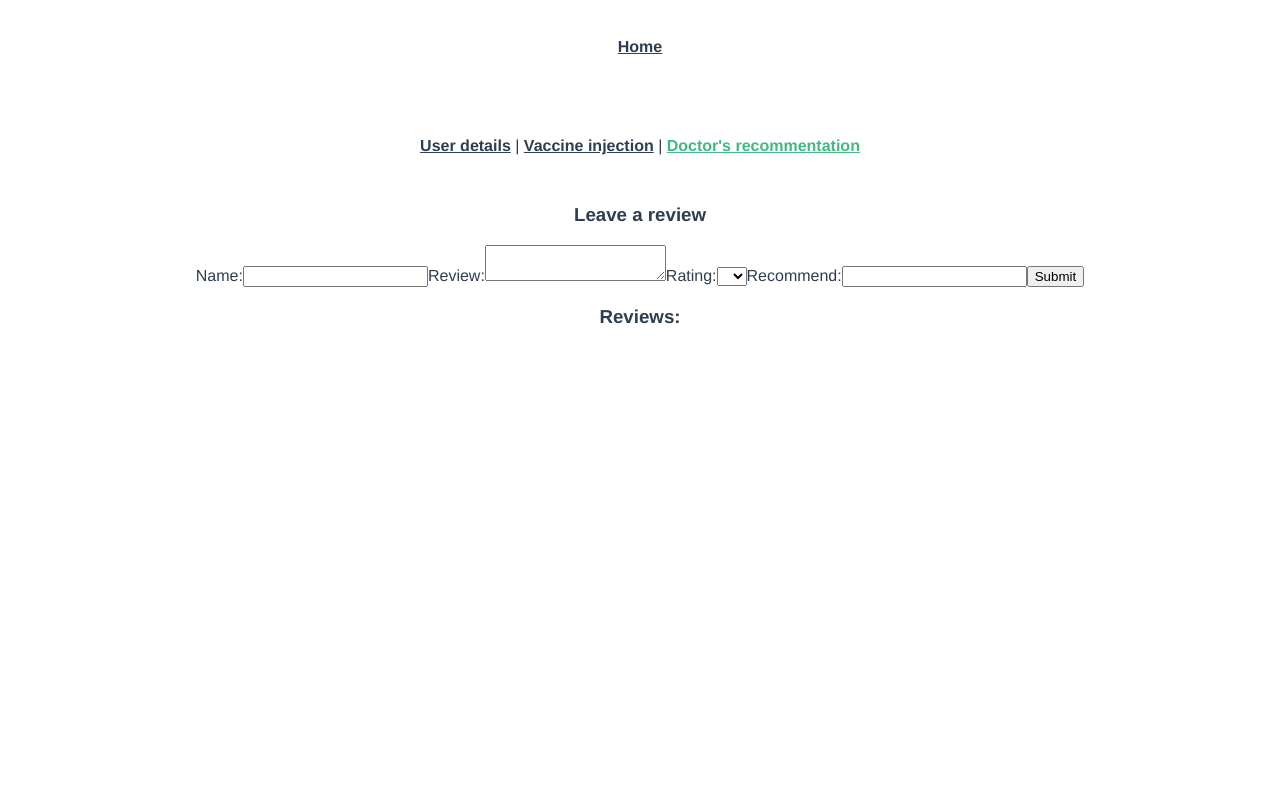
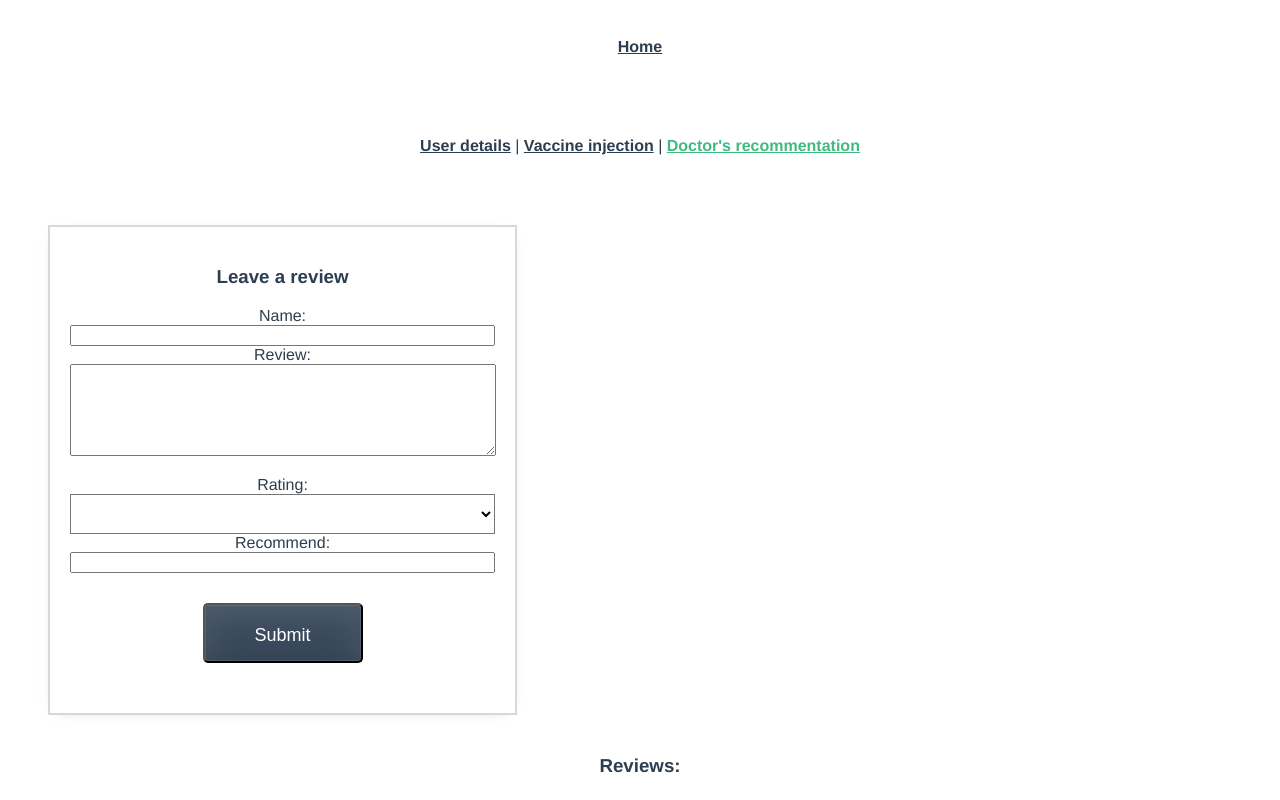
Before and after one commit to MarkWSTWRTNR/S3_SE331_Project_I, a Vue app: page /event/1/edit in a window 1280 px wide. Built offline with nearby package versions, Linux system fonts and the light colour scheme; data requests are answered from the project's data file.

Commit message:
Add style and design platform

```diff
--- a/src/components/ReviewForm.vue
+++ b/src/components/ReviewForm.vue
@@ -59,3 +59,82 @@ export default{
 }
 
 </script>
+
+<style scoped>
+body {
+    background-color: #f2f2f2;
+    margin: 0px;
+    font-family: tahoma;
+    color: #282828;
+}
+.review-form {
+    display: flex;
+    flex-direction: column;
+    width: 425px;
+    padding: 20px;
+    margin: 40px;
+    border: 2px solid #d8d8d8;
+    background-color: white;
+    -webkit-box-shadow: 0px 2px 15px -12px rgba(0, 0, 0, 0.57);
+    -moz-box-shadow: 0px 2px 15px -12px rgba(0, 0, 0, 0.57);
+    box-shadow: 2px 15px -12px rgba(0, 0, 0, 0.57);
+}
+
+.review-container {
+    width: 425px;
+    padding: 20px;
+    background-color: white;
+    -webkit-box-shadow: 0px 2px 20px -12px rgba(0, 0, 0, 0.57);
+    -moz-box-shadow: 0px 2px 20px -12px rgba(0, 0, 0, 0.57);
+    box-shadow: 2px 20px -12px rgba(0, 0, 0, 0.57);
+    margin-left: 40px;
+    border: 2px solid #d8d8d8;
+}
+
+.review-container li {
+    margin-bottom: 30px;
+}
+
+.review-form .button {
+    display: block;
+    margin: 30px auto;
+}
+
+select {
+    height: 40px;
+    font-size: 20px;
+    background-color: white;
+    cursor: pointer;
+}
+
+textarea {
+    width: 95%;
+    height: 70px;
+    padding: 10px;
+    font-size: 20px;
+    margin-bottom: 20px;
+}
+
+ul {
+    list-style-type: none;
+}
+
+.button {
+    margin: 30px;
+    background-color: #39495c;
+    border-radius: 5px;
+    font-size: 18px;
+    width: 160px;
+    height: 60px;
+    color: white;
+    padding: 20px;
+    box-shadow: inset 0 -0.6em 1em -0.35em rgba(0, 0, 0, 0.17), inset 0 0.6em 2em -0.3em rgba(255, 255, 255, 0.15), inset 0 0 0em 0.05em rgba(255, 255, 255, 0.12);
+    text-align: center;
+    cursor: pointer;
+}
+
+.disabledButton {
+    background-color: #d8d8d8;
+    cursor: not-allowed;
+}
+</style>
--- a/src/views/event/DoctorComment.vue
+++ b/src/views/event/DoctorComment.vue
@@ -16,7 +16,3 @@ export default{
   }
 }
 </script>
-
-<style>
-
-</style>
```
